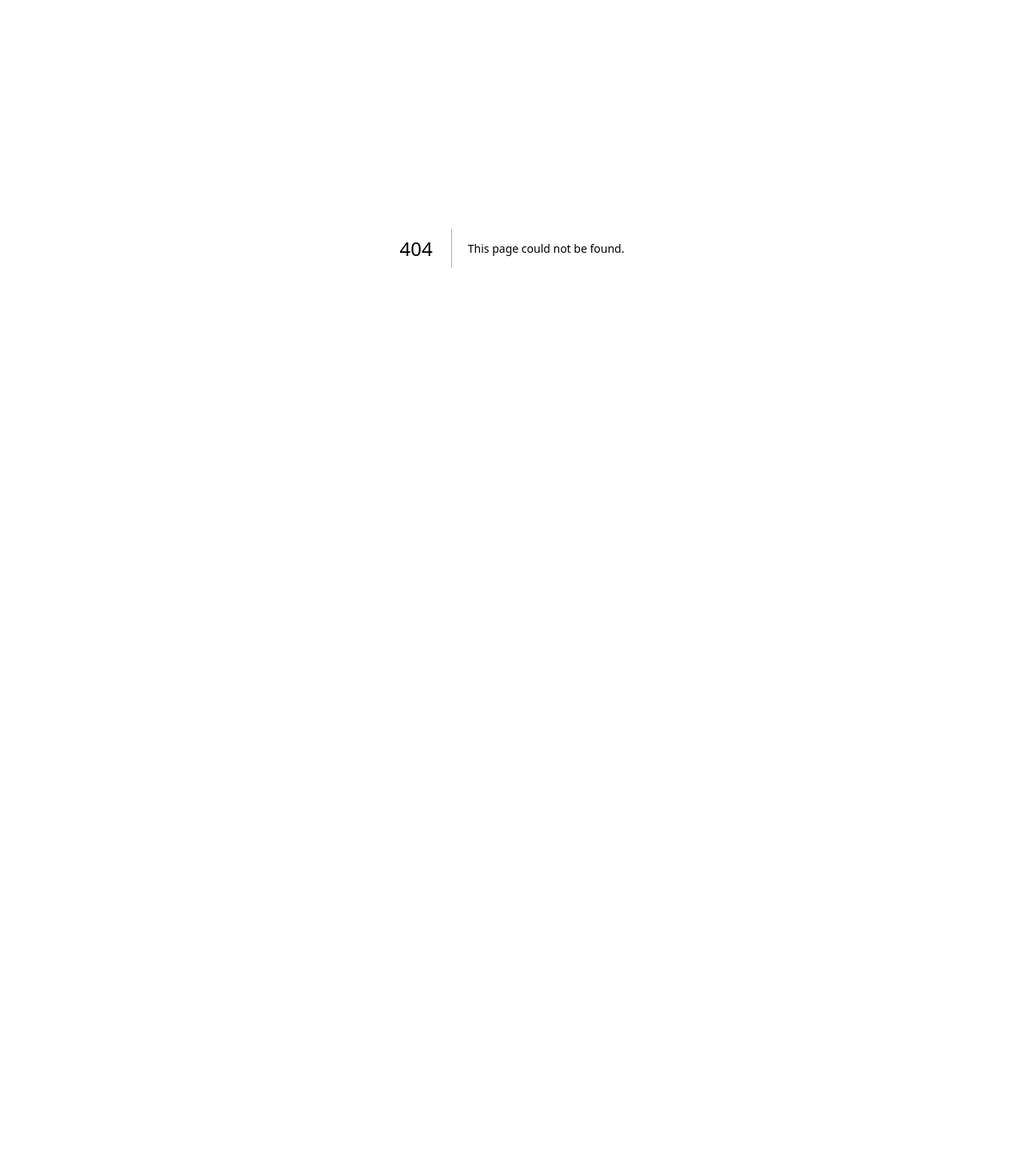
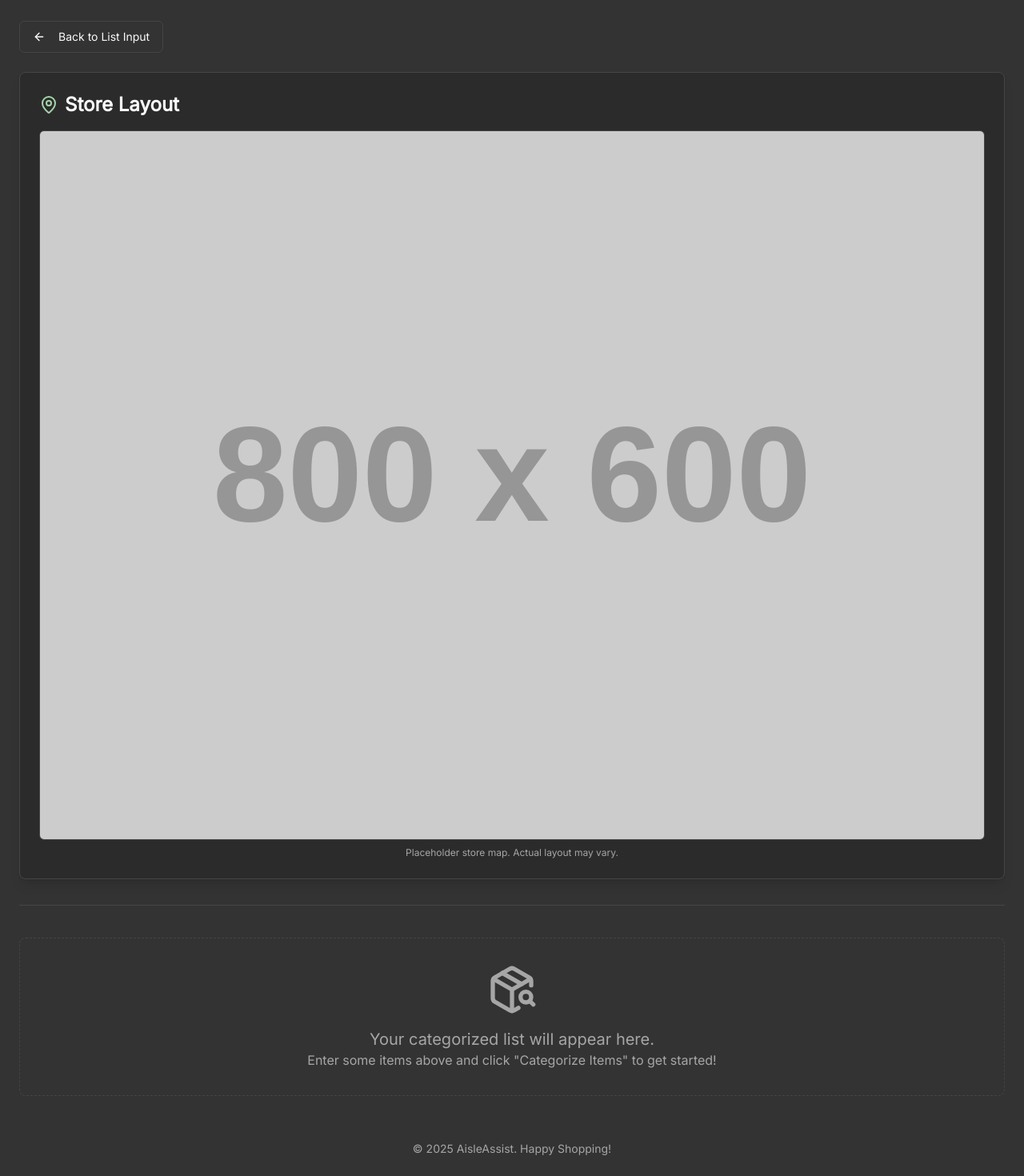
Before and after one commit to eshasantosh/aislepilot, a Next.js app: page /map in a window 1280 px wide. Before the commit this address had no page. Shown: the part 90-1560 px from the top of the page at 80% size. Before the commit the page ends 800 px from the top, so only its background shows below. Built offline with nearby package versions, Linux system fonts and the light colour scheme.

Commit message:
add a button to the list generation page that takes the user to a map(pl

```diff
--- /dev/null
+++ b/src/app/map/page.tsx
@@ -0,0 +1,120 @@
+
+"use client";
+
+import React, { useState, useEffect } from 'react';
+import Link from 'next/link';
+import Image from 'next/image';
+import { AppHeader } from '@/components/app-header';
+import { CategorizedDisplay } from '@/components/categorized-display';
+import type { CategorizeItemsOutput } from '@/ai/flows/categorize-items';
+import { Button } from '@/components/ui/button';
+import { ArrowLeft, MapPin, Loader2 } from 'lucide-react';
+import { Separator } from '@/components/ui/separator';
+import { LOCAL_STORAGE_KEYS } from '@/lib/constants';
+// import { useToast } from "@/hooks/use-toast"; // Available if needed
+
+export default function MapPage() {
+  const [categorizedList, setCategorizedList] = useState<CategorizeItemsOutput | null>(null);
+  const [checkedItems, setCheckedItems] = useState<Record<string, boolean>>({});
+  const [isLoading, setIsLoading] = useState<boolean>(true);
+  const [currentYear, setCurrentYear] = useState<number | null>(null);
+  // const { toast } = useToast(); // Available if needed for notifications
+
+  useEffect(() => {
+    setCurrentYear(new Date().getFullYear());
+
+    const savedCategorizedList = localStorage.getItem(LOCAL_STORAGE_KEYS.CATEGORIZED_LIST);
+    if (savedCategorizedList) {
+      try {
+        setCategorizedList(JSON.parse(savedCategorizedList));
+      } catch (e) {
+        console.error("Error parsing categorized list from localStorage on map page", e);
+        // Optionally inform user: toast({ variant: "destructive", title: "Error loading list" });
+      }
+    }
+
+    const savedCheckedItems = localStorage.getItem(LOCAL_STORAGE_KEYS.CHECKED_ITEMS);
+    if (savedCheckedItems) {
+      try {
+        setCheckedItems(JSON.parse(savedCheckedItems));
+      } catch (e) {
+        console.error("Error parsing checked items from localStorage on map page", e);
+      }
+    }
+    setIsLoading(false);
+  }, []);
+
+  useEffect(() => {
+    if (!isLoading) { // Avoid writing to localStorage on initial mount if still loading
+      localStorage.setItem(LOCAL_STORAGE_KEYS.CHECKED_ITEMS, JSON.stringify(checkedItems));
+    }
+  }, [checkedItems, isLoading]);
+
+  const handleItemToggle = (itemName: string, _aisleName: string) => {
+    setCheckedItems((prev) => ({
+      ...prev,
+      [itemName]: !prev[itemName],
+    }));
+  };
+
+  if (isLoading) {
+    return (
+      <>
+        <AppHeader />
+        <main className="flex-grow container mx-auto px-4 md:px-6 py-8 flex flex-col items-center justify-center">
+          <Loader2 className="h-12 w-12 animate-spin text-primary mb-4" />
+          <p className="text-muted-foreground">Loading map and checklist...</p>
+        </main>
+        <footer className="py-6 text-center text-sm text-muted-foreground">
+          <p>&copy; {currentYear || new Date().getFullYear()} AisleAssist. Happy Shopping!</p>
+        </footer>
+      </>
+    );
+  }
+
+  return (
+    <>
+      <AppHeader />
+      <main className="flex-grow container mx-auto px-4 md:px-6 py-8">
+        <div className="mb-6">
+          <Link href="/" passHref>
+            <Button variant="outline" className="shadow-sm hover:shadow-md transition-shadow">
+              <ArrowLeft className="mr-2 h-4 w-4" />
+              Back to List Input
+            </Button>
+          </Link>
+        </div>
+
+        <section className="mb-8 p-4 sm:p-6 border bg-card rounded-lg shadow-lg">
+          <h2 className="text-xl sm:text-2xl font-semibold font-headline mb-4 flex items-center">
+            <MapPin className="mr-2 h-6 w-6 text-primary" />
+            Store Layout
+          </h2>
+          <div className="bg-muted rounded-md overflow-hidden border">
+            <Image
+              src="https://placehold.co/800x600.png"
+              alt="Store Map Placeholder"
+              width={800}
+              height={600}
+              className="w-full h-auto object-contain"
+              data-ai-hint="store layout supermarket plan"
+              priority
+            />
+          </div>
+          <p className="text-xs text-muted-foreground mt-2 text-center">Placeholder store map. Actual layout may vary.</p>
+        </section>
+
+        <Separator className="my-8" />
+
+        <CategorizedDisplay
+          categorizedList={categorizedList}
+          checkedItems={checkedItems}
+          onItemToggle={handleItemToggle}
+        />
+      </main>
+      <footer className="py-6 text-center text-sm text-muted-foreground">
+        <p>&copy; {currentYear || ''} AisleAssist. Happy Shopping!</p>
+      </footer>
+    </>
+  );
+}
--- a/src/app/page.tsx
+++ b/src/app/page.tsx
@@ -2,39 +2,52 @@
 "use client";
 
 import React, { useState, useEffect } from 'react';
+import Link from 'next/link';
 import { AppHeader } from '@/components/app-header';
 import { GroceryForm } from '@/components/grocery-form';
 import { CategorizedDisplay } from '@/components/categorized-display';
 import { categorizeItems, type CategorizeItemsOutput, type CategorizeItemsInput } from '@/ai/flows/categorize-items';
 import { useToast } from "@/hooks/use-toast";
 import { Separator } from '@/components/ui/separator';
-
-const LOCAL_STORAGE_KEYS = {
-  ITEMS_INPUT: 'aisleAssist_itemsInput',
-  CATEGORIZED_LIST: 'aisleAssist_categorizedList',
-  CHECKED_ITEMS: 'aisleAssist_checkedItems',
-};
+import { Button } from '@/components/ui/button';
+import { MapPin } from 'lucide-react';
+import { LOCAL_STORAGE_KEYS } from '@/lib/constants';
 
 export default function Home() {
   const [itemsInput, setItemsInput] = useState<string>('');
   const [categorizedList, setCategorizedList] = useState<CategorizeItemsOutput | null>(null);
   const [checkedItems, setCheckedItems] = useState<Record<string, boolean>>({});
   const [isLoading, setIsLoading] = useState<boolean>(false);
+  const [currentYear, setCurrentYear] = useState<number | null>(null);
   const { toast } = useToast();
 
-  // Load state from localStorage on initial mount
   useEffect(() => {
+    setCurrentYear(new Date().getFullYear());
+
     const savedItemsInput = localStorage.getItem(LOCAL_STORAGE_KEYS.ITEMS_INPUT);
     if (savedItemsInput) setItemsInput(savedItemsInput);
 
     const savedCategorizedList = localStorage.getItem(LOCAL_STORAGE_KEYS.CATEGORIZED_LIST);
-    if (savedCategorizedList) setCategorizedList(JSON.parse(savedCategorizedList));
+    if (savedCategorizedList) {
+      try {
+        setCategorizedList(JSON.parse(savedCategorizedList));
+      } catch (e) {
+        console.error("Error parsing categorized list from localStorage", e);
+        localStorage.removeItem(LOCAL_STORAGE_KEYS.CATEGORIZED_LIST); // Clear corrupted data
+      }
+    }
 
     const savedCheckedItems = localStorage.getItem(LOCAL_STORAGE_KEYS.CHECKED_ITEMS);
-    if (savedCheckedItems) setCheckedItems(JSON.parse(savedCheckedItems));
+    if (savedCheckedItems) {
+      try {
+        setCheckedItems(JSON.parse(savedCheckedItems));
+      } catch (e) {
+        console.error("Error parsing checked items from localStorage", e);
+        localStorage.removeItem(LOCAL_STORAGE_KEYS.CHECKED_ITEMS); // Clear corrupted data
+      }
+    }
   }, []);
 
-  // Save state to localStorage whenever it changes
   useEffect(() => {
     localStorage.setItem(LOCAL_STORAGE_KEYS.ITEMS_INPUT, itemsInput);
   }, [itemsInput]);
@@ -43,9 +56,13 @@ export default function Home() {
     if (categorizedList) {
       localStorage.setItem(LOCAL_STORAGE_KEYS.CATEGORIZED_LIST, JSON.stringify(categorizedList));
     } else {
-      localStorage.removeItem(LOCAL_STORAGE_KEYS.CATEGORIZED_LIST);
+      // Only remove if it was explicitly set to null, not on initial load
+      // This check might need adjustment based on exact desired behavior on clear vs. initial
+      if (localStorage.getItem(LOCAL_STORAGE_KEYS.CATEGORIZED_LIST) && !isLoading) {
+         localStorage.removeItem(LOCAL_STORAGE_KEYS.CATEGORIZED_LIST);
+      }
     }
-  }, [categorizedList]);
+  }, [categorizedList, isLoading]);
 
   useEffect(() => {
     localStorage.setItem(LOCAL_STORAGE_KEYS.CHECKED_ITEMS, JSON.stringify(checkedItems));
@@ -53,10 +70,9 @@ export default function Home() {
 
 
   const handleCategorizeItems = async (items: string) => {
-    setItemsInput(items); // Update input state from form
+    setItemsInput(items);
     setIsLoading(true);
-    setCategorizedList(null); // Clear previous results
-    // setCheckedItems({}); // Optionally clear checked items on new categorization
+    setCategorizedList(null);
 
     try {
       const inputForAI: CategorizeItemsInput = { items };
@@ -115,11 +131,21 @@ export default function Home() {
           />
         </div>
 
+        {categorizedList && categorizedList.categorizedAisles && categorizedList.categorizedAisles.length > 0 && (
+          <div className="mt-8 text-center">
+            <Link href="/map" passHref>
+              <Button variant="secondary" size="lg" className="shadow-md hover:shadow-lg transition-shadow">
+                <MapPin className="mr-2 h-5 w-5" />
+                View Store Map & Checklist
+              </Button>
+            </Link>
+          </div>
+        )}
+
         { (categorizedList && categorizedList.categorizedAisles && categorizedList.categorizedAisles.length > 0 ) || itemsInput.trim() === "" ? (
             <Separator className="my-12" />
           ) : null
         }
-
 
         <CategorizedDisplay
           categorizedList={categorizedList}
@@ -128,7 +154,7 @@ export default function Home() {
         />
       </main>
       <footer className="py-6 text-center text-sm text-muted-foreground">
-        <p>&copy; {new Date().getFullYear()} AisleAssist. Happy Shopping!</p>
+        <p>&copy; {currentYear || ''} AisleAssist. Happy Shopping!</p>
       </footer>
     </>
   );
--- /dev/null
+++ b/src/lib/constants.ts
@@ -0,0 +1,6 @@
+
+export const LOCAL_STORAGE_KEYS = {
+  ITEMS_INPUT: 'aisleAssist_itemsInput',
+  CATEGORIZED_LIST: 'aisleAssist_categorizedList',
+  CHECKED_ITEMS: 'aisleAssist_checkedItems',
+};
```
